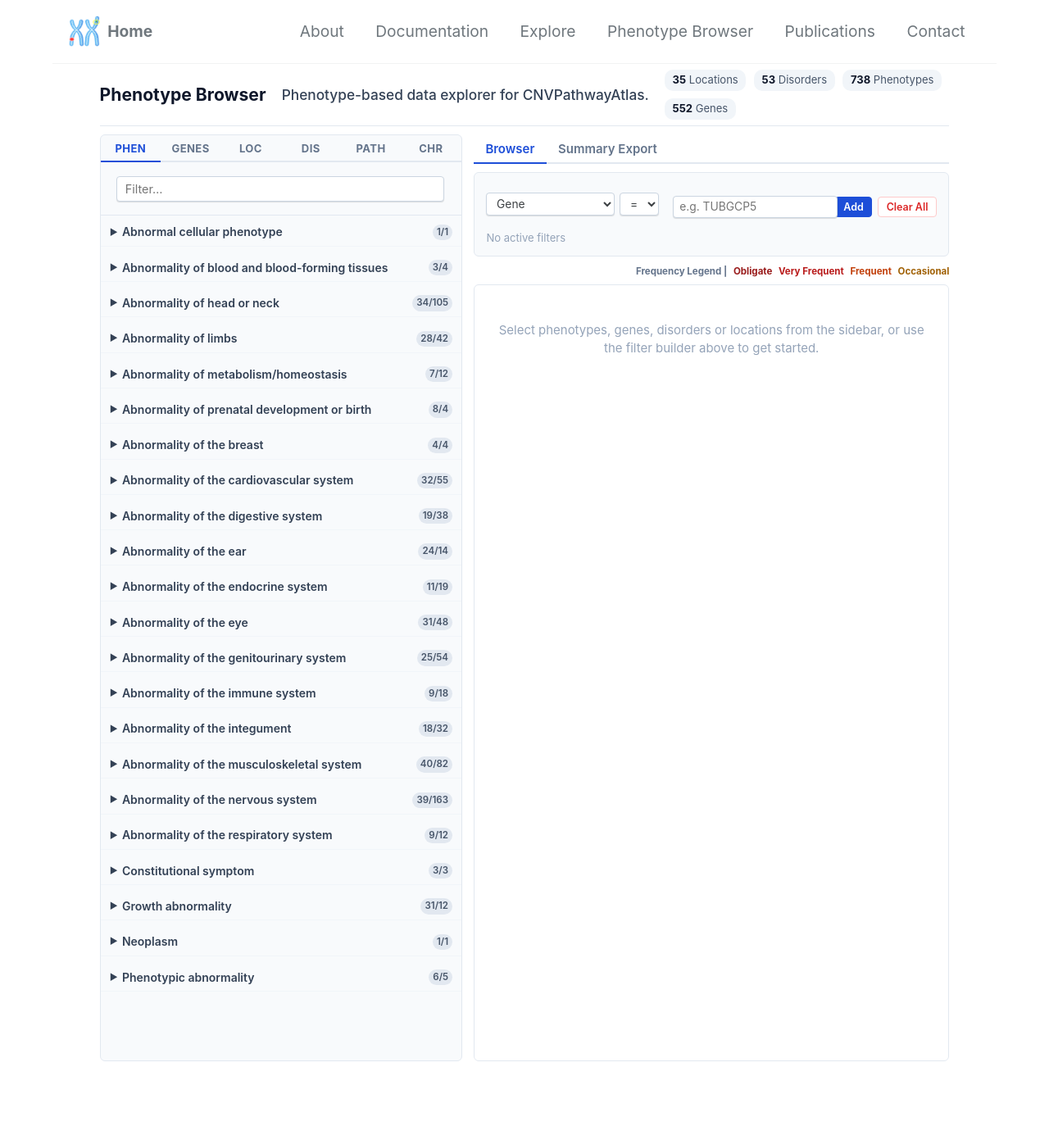
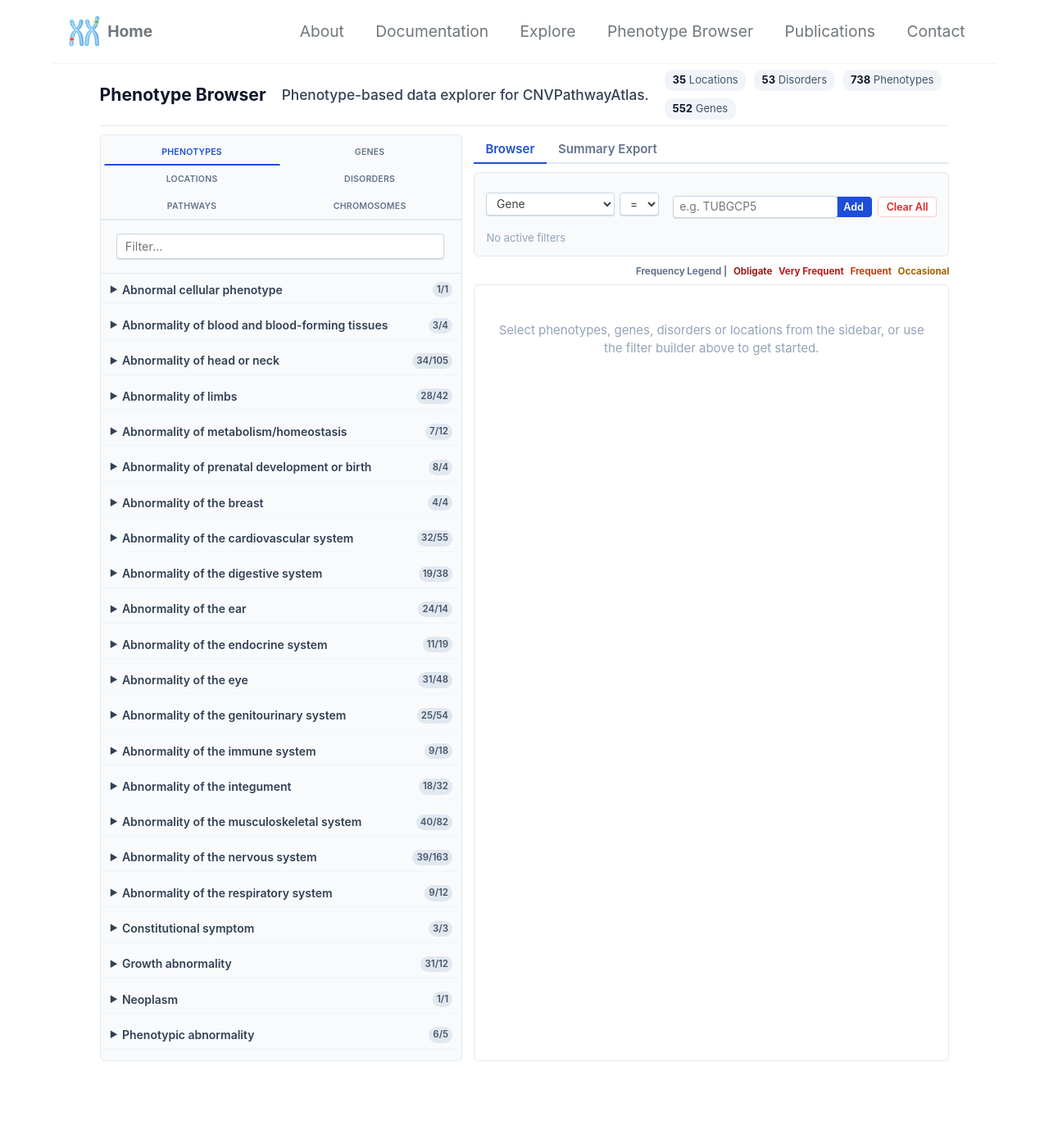
Before and after one commit to CNVPathwayAtlas/cnv-website, a Jekyll site: the page built from _pages/phenotype-browser.html, in a window 1280 px wide. Shown: the whole page at 82% size. Built offline with Jekyll 4.4.1, drawn with Linux system fonts in a browser that asks for light colours; cached includes are drawn as plain includes.

Commit message:
Sidebar fixes

```diff
--- a/_pages/phenotype-browser.html
+++ b/_pages/phenotype-browser.html
@@ -28,12 +28,12 @@ permalink: /phenotype-browser/
     <!-- ═══ Sidebar: multi-tab data browser ═══ -->
     <div class="pheno-sidebar">
       <div class="sidebar-tabs">
-        <button class="sidebar-tab active" data-sidebar="phenotype">Phen</button>
+        <button class="sidebar-tab active" data-sidebar="phenotype">Phenotypes</button>
         <button class="sidebar-tab" data-sidebar="gene">Genes</button>
-        <button class="sidebar-tab" data-sidebar="location">Loc</button>
-        <button class="sidebar-tab" data-sidebar="disorder">Dis</button>
-        <button class="sidebar-tab" data-sidebar="pathway">Path</button>
-        <button class="sidebar-tab" data-sidebar="chromosome">Chr</button>
+        <button class="sidebar-tab" data-sidebar="location">Locations</button>
+        <button class="sidebar-tab" data-sidebar="disorder">Disorders</button>
+        <button class="sidebar-tab" data-sidebar="pathway">Pathways</button>
+        <button class="sidebar-tab" data-sidebar="chromosome">Chromosomes</button>
       </div>
       <div class="sidebar-search">
         <input type="text" id="sidebar-search-input" placeholder="Filter…" autocomplete="off">
@@ -52,6 +52,7 @@ permalink: /phenotype-browser/
         <div class="sidebar-list" id="disorder-list"></div>
       </div>
       <div class="sidebar-panel" id="sb-pathway">
+        <p class="sidebar-hint">The molecular pathways listed here are attributed to a genomic region where a CNV appears.</p>
         <div class="sidebar-list" id="pathway-list"></div>
       </div>
       <div class="sidebar-panel" id="sb-chromosome">
--- a/_sass/phenotype-browser.scss
+++ b/_sass/phenotype-browser.scss
@@ -139,26 +139,33 @@ body:has(.pheno-browser) .page__content {
 
 /* sidebar tab bar */
 .sidebar-tabs {
-    display: flex;
+    display: grid;
+    grid-template-columns: 1fr 1fr;
+    gap: 2px;
     border-bottom: 2px solid #e2e8f0;
     flex-shrink: 0;
+    padding: 4px 4px 0;
+    background: #f8fafc;
 }
 
 .sidebar-tab {
-    flex: 1;
-    padding: 0.4rem 0;
-    font-size: 0.68rem;
-    font-weight: 700;
+    padding: 0.45rem 0.25rem;
+    font-size: 0.55rem;
+    font-weight: 600;
     text-align: center;
     color: #64748b;
     cursor: pointer;
-    border: none;
+    border: 1px solid transparent;
+    border-bottom: 2px solid transparent;
     background: none;
-    border-bottom: 2px solid transparent;
+    border-radius: 4px 4px 0 0;
     margin-bottom: -2px;
-    transition: color 0.15s, border-color 0.15s;
+    transition: color 0.15s, border-color 0.15s, background 0.15s;
     text-transform: uppercase;
-    letter-spacing: 0.03em;
+    letter-spacing: 0.02em;
+    white-space: nowrap;
+    overflow: hidden;
+    text-overflow: ellipsis;
 }
 
 .sidebar-tab:hover {
@@ -201,6 +208,16 @@ body:has(.pheno-browser) .page__content {
     min-height: 0;
 }
 
+.sidebar-hint {
+    margin: 0.5rem 0.6rem 0.25rem;
+    padding: 0.4rem 0.55rem;
+    font-size: 0.72rem;
+    color: #475569;
+    background: #f1f5f9;
+    border-left: 3px solid #94a3b8;
+    border-radius: 0 4px 4px 0;
+    line-height: 1.45;
+}
 .sidebar-panel.active {
     display: flex;
     flex-direction: column;
```
